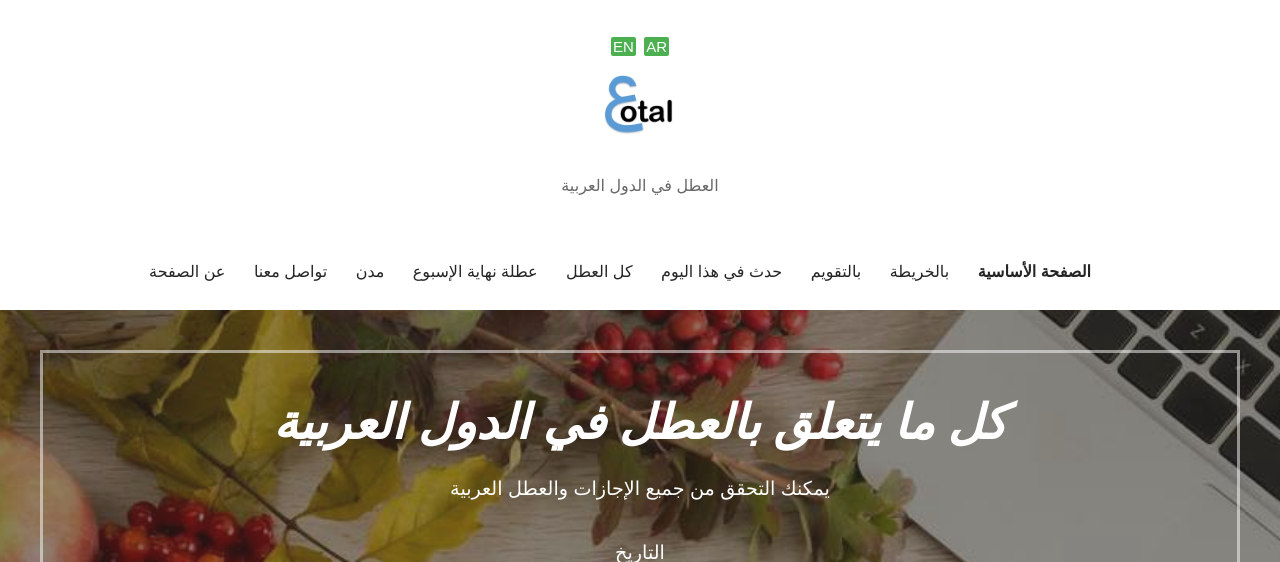
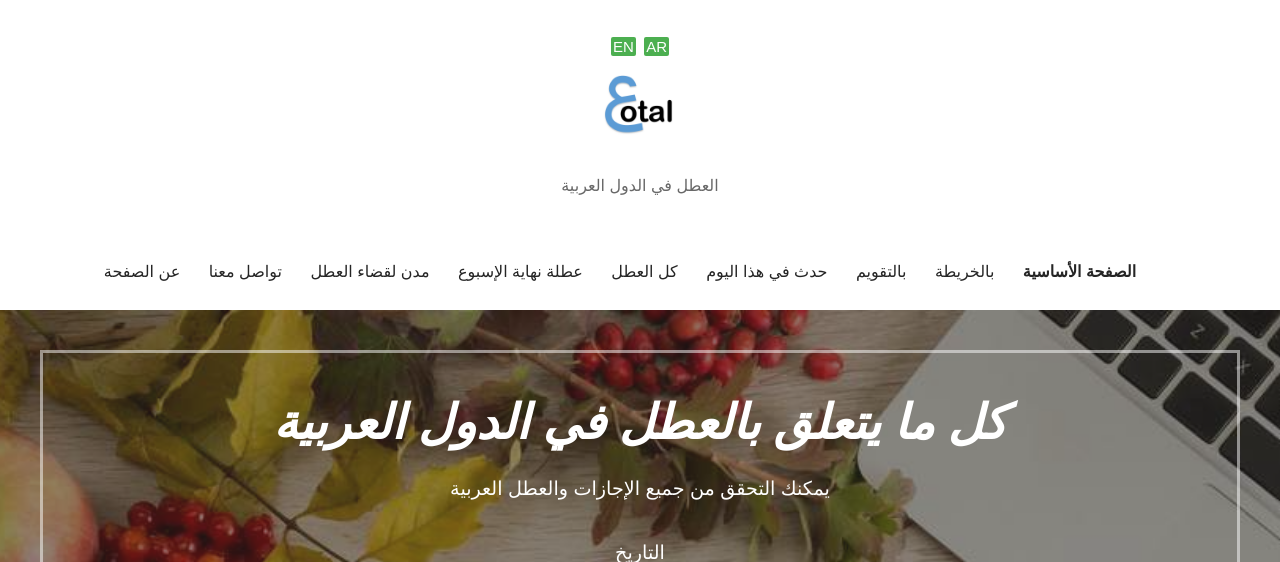
Before and after one commit to majlb/3otal, a PHP site: page /3otal-v1/t-php/t-menu/byMap.php?lang=AR in a window 1280 px wide. Shown: the top 562 px of the page. Run offline with PHP 8.4, Linux system fonts and the light colour scheme; data comes from the database, SQL or seed files in the repository; data that the repository does not hold is empty; some libraries are stand-ins or nearby versions.

Commit message:
change in translation

```diff
--- a/t-php/t-resources/AR.php
+++ b/t-php/t-resources/AR.php
@@ -31,7 +31,7 @@ $lang_arr['phoneNumber']='رقم الهاتف';
 $lang_arr['subject']='الموضوع';
 $lang_arr['content']='المضمون';
 $lang_arr['thankYou']='شكراً لك';
-$lang_arr['showCities']='مدن';
+$lang_arr['showCities']='مدن لقضاء العطل';
 $lang_arr['pressOnFlagForCities']='اضغط على العلم لظهور مدن الدولة';
 $lang_arr['showMap']='إظهار الخريطة';
 $lang_arr['hideMap']='إخفاء الخريطة';
--- a/t-php/t-resources/EN.php
+++ b/t-php/t-resources/EN.php
@@ -32,7 +32,7 @@ $lang_arr['phoneNumber']='Phone number';
 $lang_arr['subject']='Subject';
 $lang_arr['content']='Content';
 $lang_arr['thankYou']='Thank you';
-$lang_arr['showCities']='Show cities';
+$lang_arr['showCities']='Cities for holidays';
  $lang_arr['pressOnFlagForCities']='Press on flag to get the cities of the country';
  $lang_arr['showMap']='Show Map';
   $lang_arr['hideMap']='Hide Map';
```
